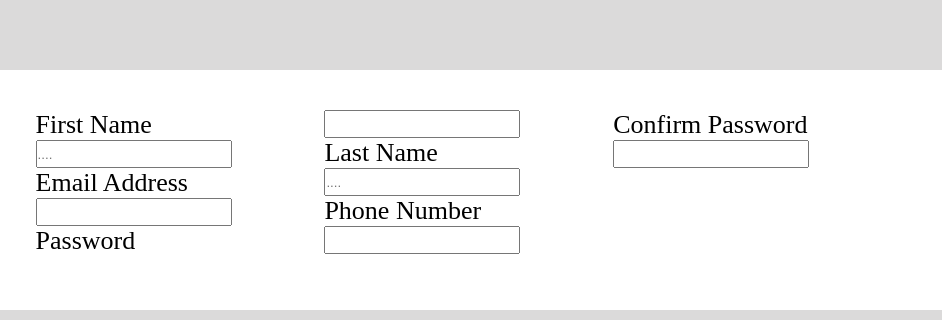
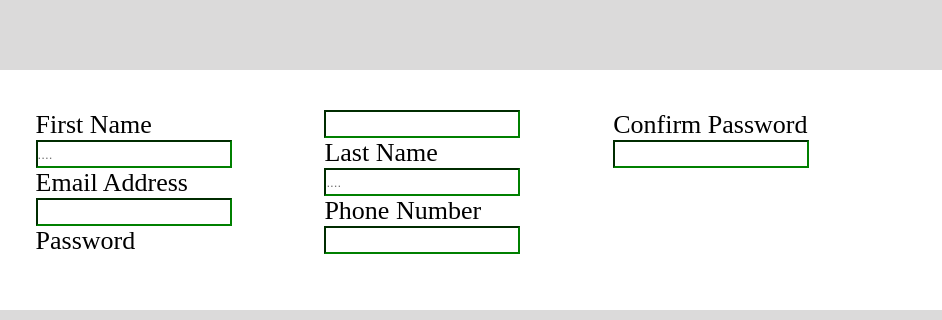
Before and after one commit to VerityIsKey/form-design, a plain HTML site: page index.html in a window 1280 px wide. Shown: the part 221-541 px from the top of the page, 338-1280 px from the left. Drawn offline with Linux system fonts and the light colour scheme; a web font is replaced by a local one.

Commit message:
added the phone number validation

```diff
--- a/index.html
+++ b/index.html
@@ -43,7 +43,7 @@
             <input type="text" id="last_name" name="last_name" placeholder="....">
 
             <label for="user_phoneNumber">Phone Number</label>
-            <input type="text" id="user_phoneNumber" name="user_phoneNumber">
+            <input type="text" id="user_phoneNumber" name="user_phoneNumber" pattern="[0-9]{3}-[0-9]{3}-[0-9]{4}">
 
             <label for="user_passwordConfirm">Confirm Password</label>
             <input type="password" id="user_passwordConfirm" name="user_passwordConfirm">
--- a/styles.css
+++ b/styles.css
@@ -23,6 +23,7 @@ h2{
 .logoText {
     font-size: 4em;
     color: white;
+    align-self: center;
 }
 
 .imageContainer {
@@ -48,6 +49,12 @@ label{
 input{
     width: 15vw;
     height: 3vh;
+}
+input:invalid{
+    border-color: red;
+}
+input:valid{
+    border-color: green;
 }
 
 form{
```
